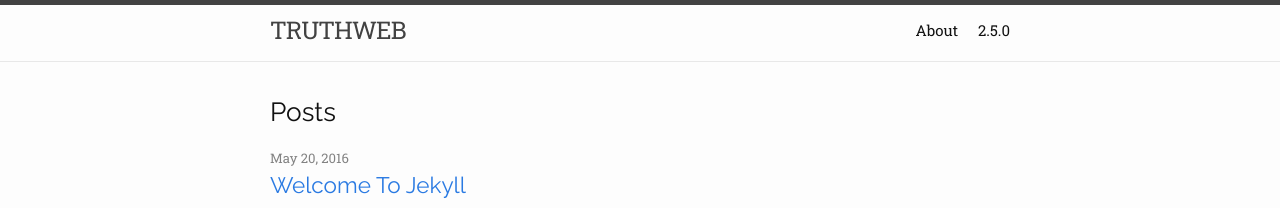
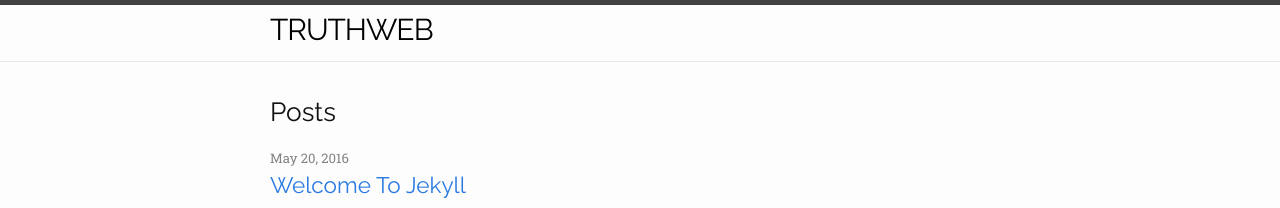
Before and after one commit to truthweb/truthweb.github.io, a Jekyll site: the page built from index.md, in a window 1280 px wide. Shown: the top 208 px of the page. Built offline with Jekyll 4.4.1, drawn with Linux system fonts in a browser that asks for light colours.

Commit message:
Update title.

```diff
--- a/_config.yml
+++ b/_config.yml
@@ -33,8 +33,8 @@ minima:
 
 # If you want to link only specific pages in your header, uncomment
 # this and add the path to the pages in order as they should show up
-#header_pages:
-# - about.html
+header_pages:
+ - archive
 
 # Build settings
 theme: minima
--- a/assets/main.scss
+++ b/assets/main.scss
@@ -15,3 +15,8 @@ body, html, p, li, ol {
 h1, h2, h3, h4, h5, h6 {
 	font-family: 'Raleway', sans-serif;
 }
+.site-title {
+	@include relative-font-size(2);
+	font-family: 'Raleway', sans-serif !important;
+	color: black;
+}
```
Also changed, not shown: archive.md (added), 1 other file.
